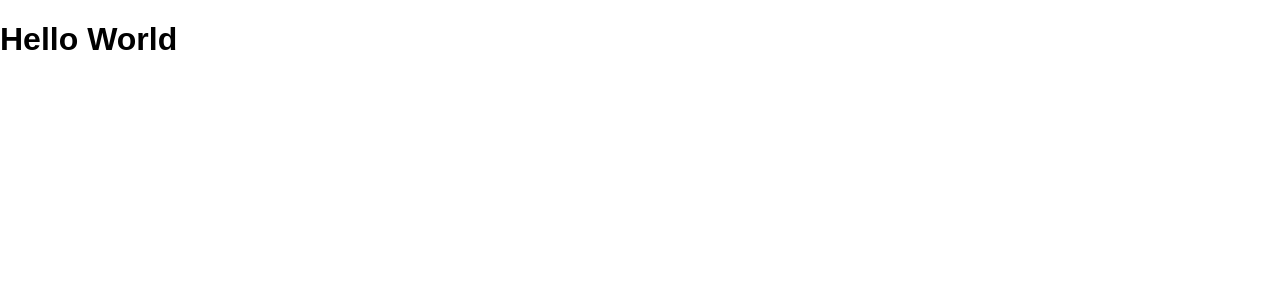
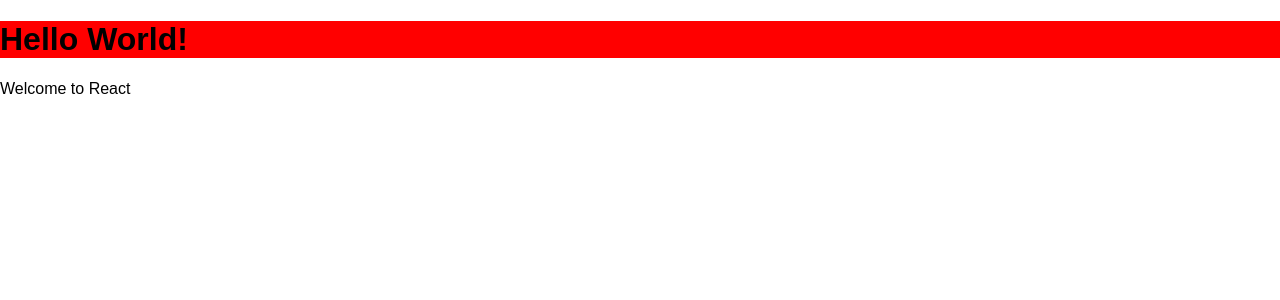
Before and after one commit to davejefferson/firstreactapp, a React (Create React App) app: page / in a window 1280 px wide. Shown: the top 300 px of the page. Built offline with nearby package versions, Linux system fonts and the light colour scheme.

Commit message:
created hello component

```diff
--- /dev/null
+++ b/src/Hello.css
@@ -0,0 +1,3 @@
+h1 {
+    background: red;
+}
--- /dev/null
+++ b/src/Hello.js
@@ -0,0 +1,15 @@
+import React, { Component } from 'react';
+import "./Hello.css";
+
+class Hello extends Component {
+    render() {
+        return (
+        <div>
+            <h1> Hello World!</h1>
+            <p>Welcome to React</p>
+        </div>
+        );
+    }
+}
+
+export default Hello;
--- a/src/index.js
+++ b/src/index.js
@@ -1,8 +1,8 @@
 import React from 'react';
 import ReactDOM from 'react-dom';
 import './index.css';
-import App from './App';
+import Hello from './Hello.js';
 import registerServiceWorker from './registerServiceWorker';
 
-ReactDOM.render(<h1>Hello World </h1>, document.getElementById('root'));
+ReactDOM.render(<Hello />, document.getElementById('root'));
 registerServiceWorker();
```
